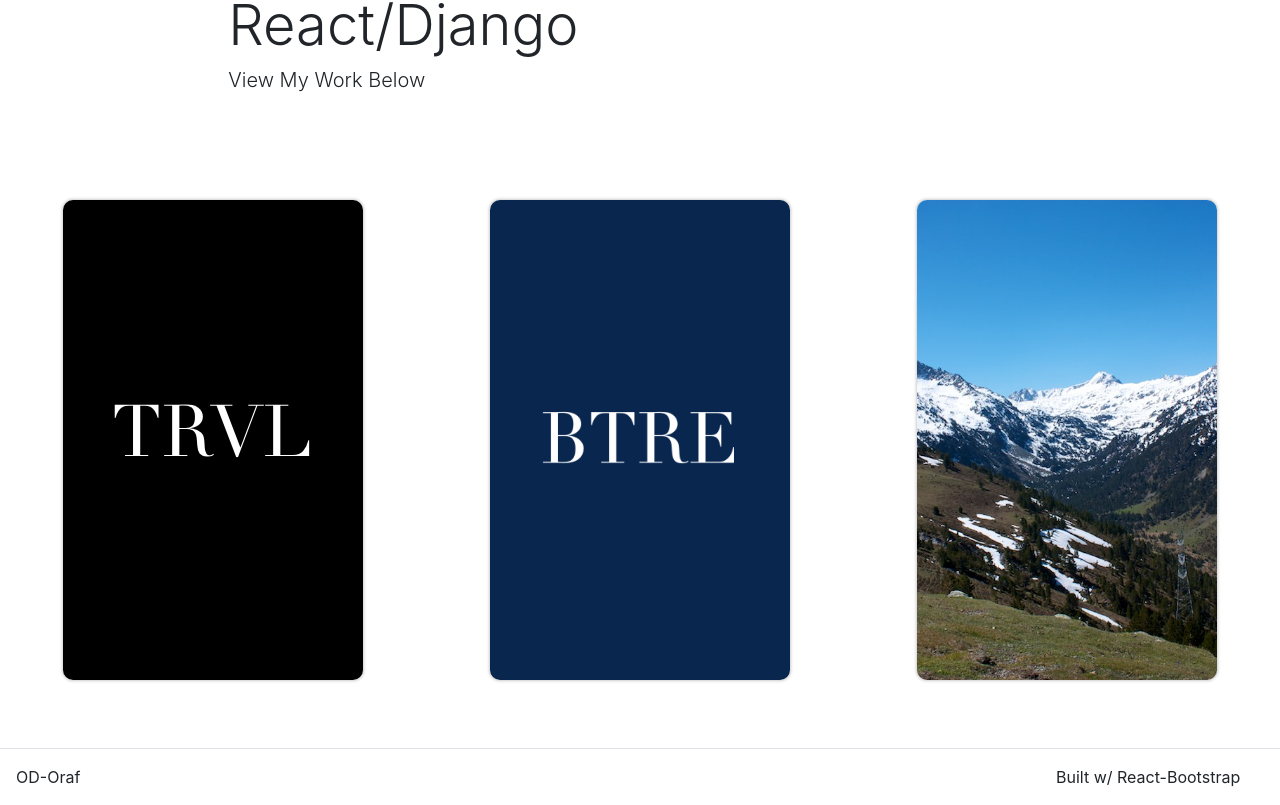
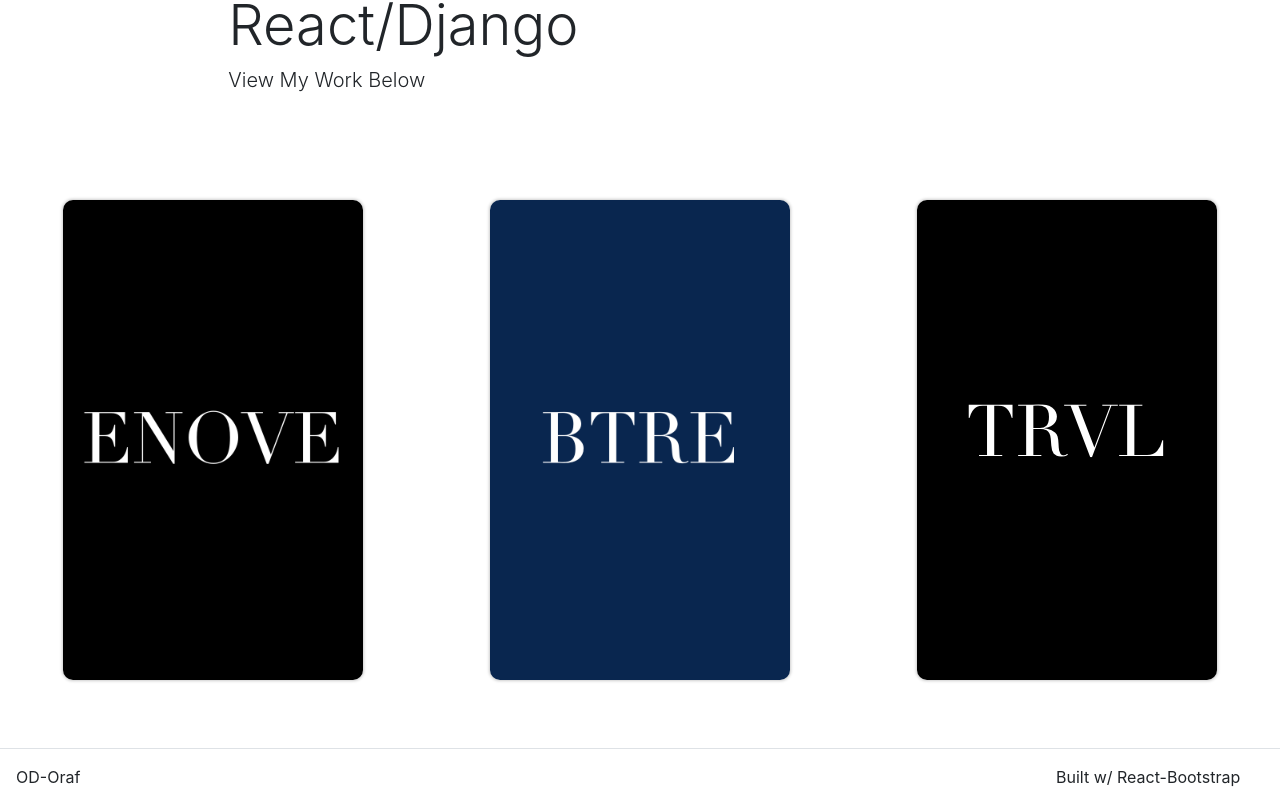
Before and after one commit to OD-Oraf/React_Portfolio, a React (Create React App) app: page / in a window 1280 px wide. Shown: the part 351-1156 px from the top of the page. Built offline with nearby package versions, Linux system fonts and the light colour scheme.

Commit message:
added enove

```diff
--- a/public/index.html
+++ b/public/index.html
@@ -7,7 +7,7 @@
     <meta name="theme-color" content="#000000" />
     <meta
       name="OD-Oraf"
-      content="Portfolio by OD-Oraf"
+      content="Portfolio Site by OD-Oraf"
     />
     <link rel="apple-touch-icon" href="%PUBLIC_URL%/logo192.png" />
     <!--
--- a/src/components/Carousel.js
+++ b/src/components/Carousel.js
@@ -10,7 +10,7 @@ import Card from '../components/Card';
 // Image Imports
 import TRVL from '../assets/images/TRVL_card.png';
 import BTRE from '../assets/images/BTRE_card.png';
-import mountain from '../assets/images/mountain.jpg';
+import ENOVE from '../assets/images/ENOVE_card.png';
 
 /* class x extends React.Component {
     constructor(props) {
@@ -37,12 +37,13 @@ class Carousel extends React.Component {
             items: [
                 {
                     id: 0,
-                    title: 'TRVL',
-                    subTitle: 'Travel Site Mockup made in React',
-                    imgSrc: TRVL,
-                    link: 'https://react-websitev1.herokuapp.com/',
+                    title: 'Enove',
+                    subTitle: 'Demo built using React, Django w/ RestFramework,Postgresql',
+                    imgSrc: ENOVE,
+                    link: 'https://enove.herokuapp.com/#/',
                     selected: false
                 },
+
                 {
                     id: 1,
                     title: 'BT Real Estate',
@@ -51,14 +52,17 @@ class Carousel extends React.Component {
                     link: "http://134.209.76.22",
                     selected: false
                 },
+
                 {
                     id: 2,
-                    title: 'Project 3',
-                    subTitle: 'This is a description about project 3',
-                    imgSrc: mountain,
-                    link: 'odoraf.com',
+                    title: 'TRVL',
+                    subTitle: 'Travel Site Mockup made in React',
+                    imgSrc: TRVL,
+                    link: 'https://react-websitev1.herokuapp.com/',
                     selected: false
                 },
+
+
             ]
         }
         }
```
Also changed, not shown: src/assets/images/ENOVE_card.png (added).
